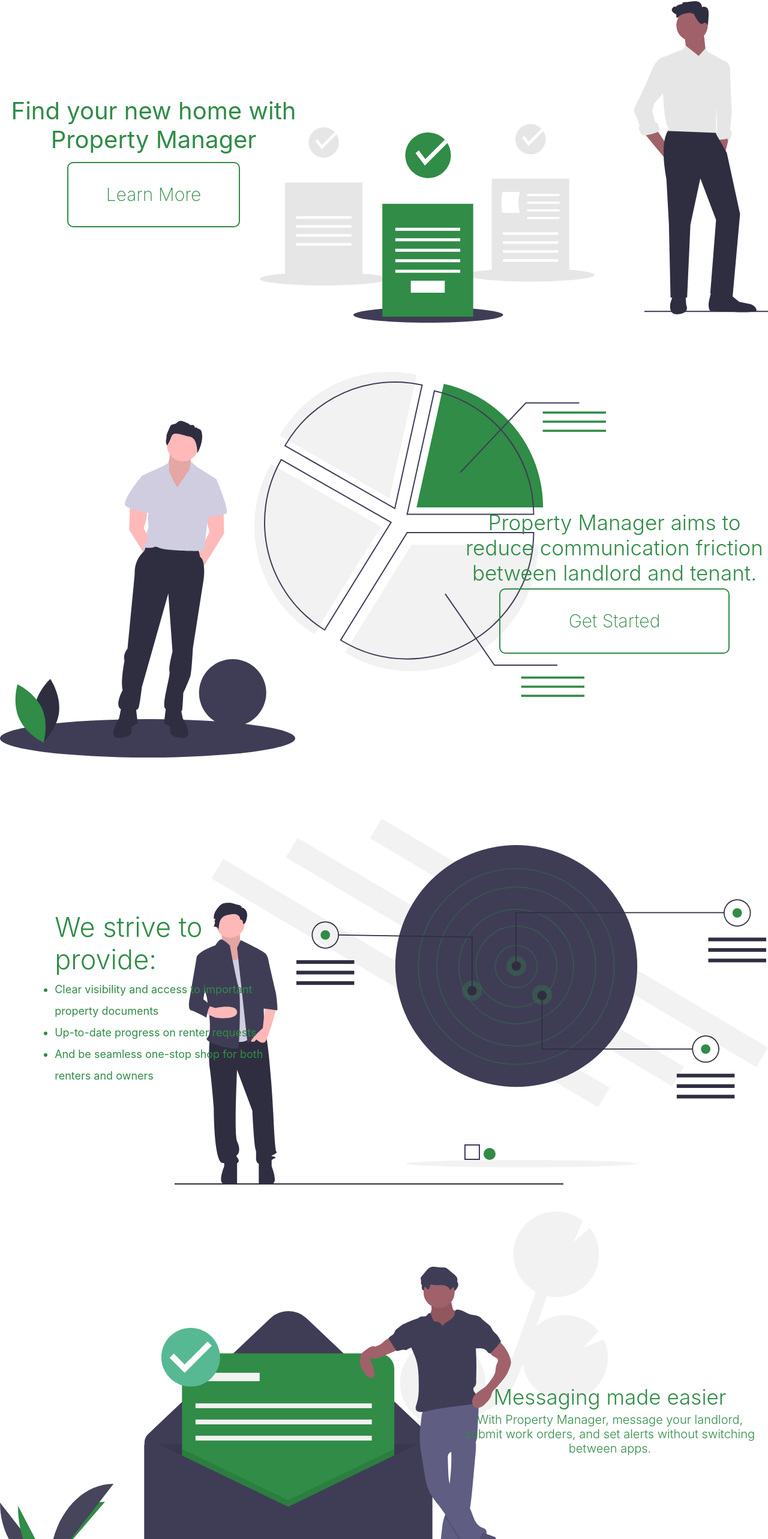
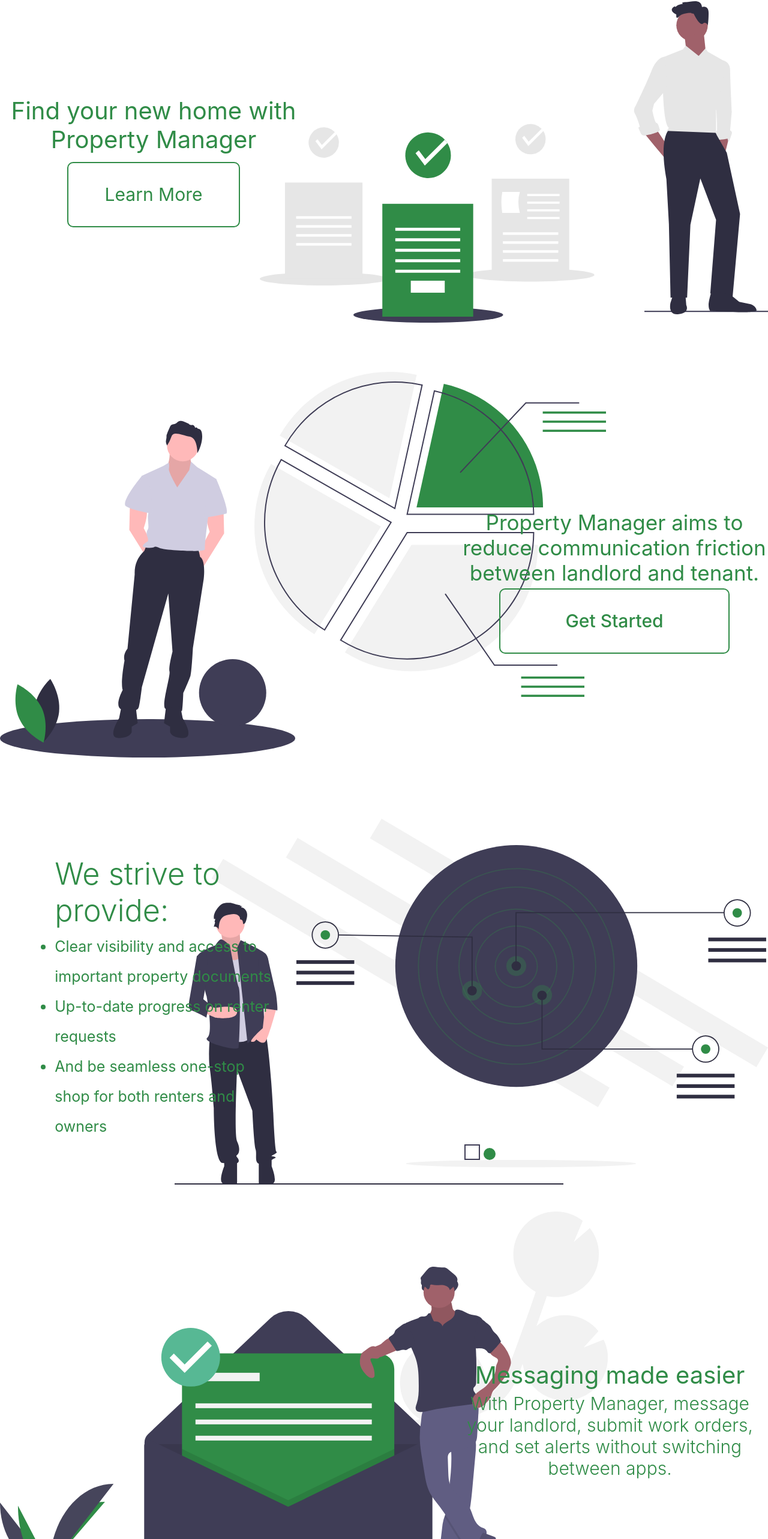
Before and after one commit to BloomTech-Labs/pt7-property-manager-fe, a React (Create React App) app: page / in a window 1280 px wide. Shown: the part 230-2796 px from the top of the page at 60% size. Built offline with nearby package versions, Linux system fonts and the light colour scheme.

Commit message:
minor styling changes on homepage

```diff
--- a/src/components/home/homepage.scss
+++ b/src/components/home/homepage.scss
@@ -34,7 +34,7 @@ $bp-tablet: 1260px;
             color: $green;
             background: none;
             width: 75%;
-            font-weight: 200;
+            font-weight: 400;
             font-size: 3em;
             padding: 1em 0em;
             border-radius: 10px;
@@ -72,12 +72,16 @@ $bp-tablet: 1260px;
         display: flex;
         flex-direction: column;
 
+        .header {
+            font-weight: 400;
+        }
+
         .getStarted {
             border: 2px solid $green;
             color: $green;
             background: none;
             width: 75%;
-            font-weight: 200;
+            font-weight: 500;
             font-size: 3em;
             padding: 1em 0em;
             border-radius: 10px;
@@ -135,11 +139,12 @@ h2 {
 
         h3 {
             font-weight: 300;
-            font-size: 2.5em;
+            font-size: 2.8em;
         }
 
         li {
             line-height: 2em;
+            font-size: 25px;
         }
     }
 }
@@ -156,11 +161,16 @@ h2 {
         display: flex;
         flex-direction: column;
         padding-right: 1.5em;
+
+        .header {
+            font-size: 4em;
+            font-weight: 400;
+        }
     }
 
     h3 {
         color: $green;
-        font-size: 2em;
+        font-size: 3em;
         font-weight: 300;
     }
 }
@@ -177,6 +187,10 @@ h2 {
     .heading {
         display: flex;
         flex-direction: column;
+
+        .header {
+            font-size: 4em;
+        }
 
         .signUpBtn {
             border-radius: 5px;
@@ -230,7 +244,7 @@ h2 {
 
         .submitBtn {
             font-size: 2.5em;
-            padding: 0.5em 2em;
+            padding: 0.25em 1.5em;
             border-radius: 5px;
             border: 2px solid white;
             background: none;
--- a/src/components/manager/manager.js
+++ b/src/components/manager/manager.js
@@ -4,7 +4,6 @@ import {Link} from "react-router-dom";
 import {Button} from "reactstrap";
 import "./index.scss";
 import {axiosWithAuth} from '../../utils/axiosWithAuth';
-import './index.scss';
 
 function Manager(props){
 	const [manager, setManager] = useState({});
@@ -23,11 +22,12 @@ function Manager(props){
 
     <div className="main-content">
       <h2>{manager.firstName} {manager.lastName} & Associates</h2>
-      <img src={manager.img === null ? blankImg : manager.img} alt="Insert into Manager/User Table to display" />
-      <p> Email: {manager.email}</p>
-      <p> Phone: {manager.phoneNumber}</p>
+      <img src={manager.img === null ? blankImg : manager.img}  className='profilePic' alt="Insert into Manager/User Table to display" />
+      <p>{manager.email}</p>
+      <p>{manager.phoneNumber}</p>
+      <hr></hr>
       <div className="managerProperties">
-      <h3>Properties Managed by {manager.firstName+' '+manager.lastName}:</h3>
+      <h3 className='managedBy'>Properties Managed by {manager.firstName+' '+manager.lastName}:</h3>
           {properties.map(property=>(
             <div key={property.id}>
               <PropertyCard property={property}/>
--- a/src/components/manager/manager.scss
+++ b/src/components/manager/manager.scss
@@ -63,3 +63,23 @@ html {
         }
     }
 }
+
+.main-content {
+
+    .profilePic {
+        height: auto;
+        width: 30em;
+    }
+
+    p {
+        font-size: 3em;
+    }
+
+    .managerProperties {
+
+        .managedBy {
+            font-size: 2.5em;
+            color: #308C47;
+        }
+    }
+}
```
